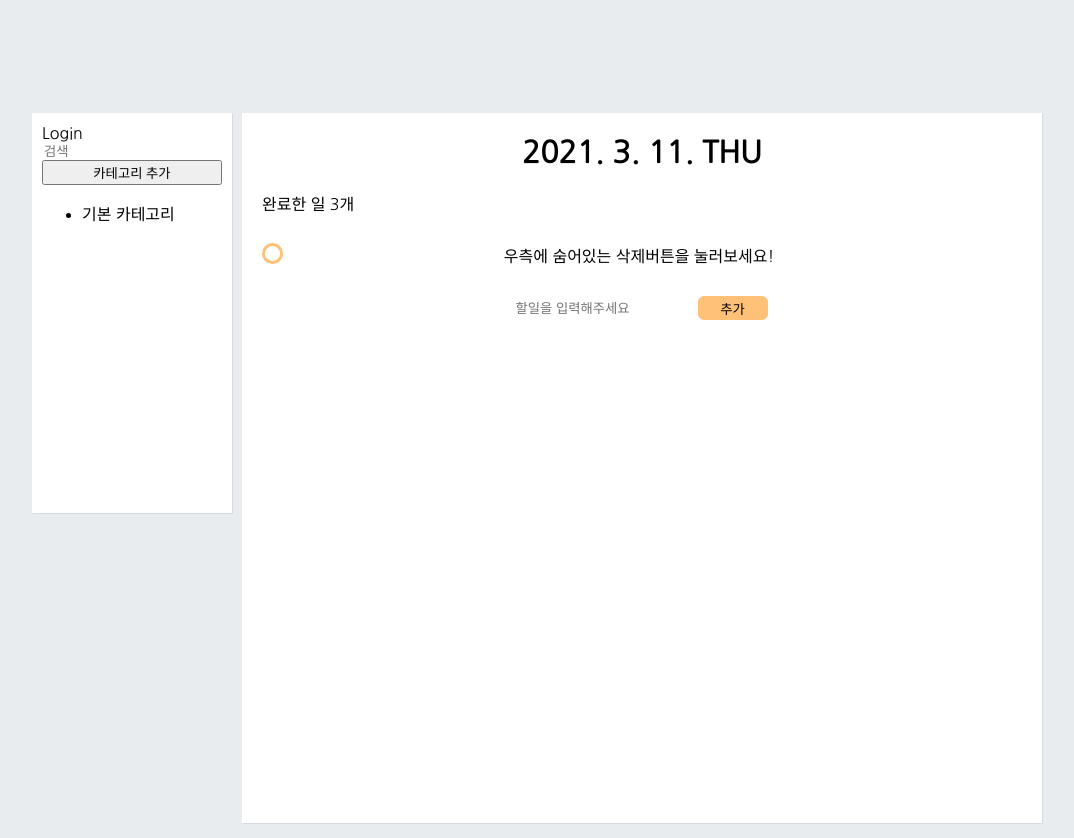
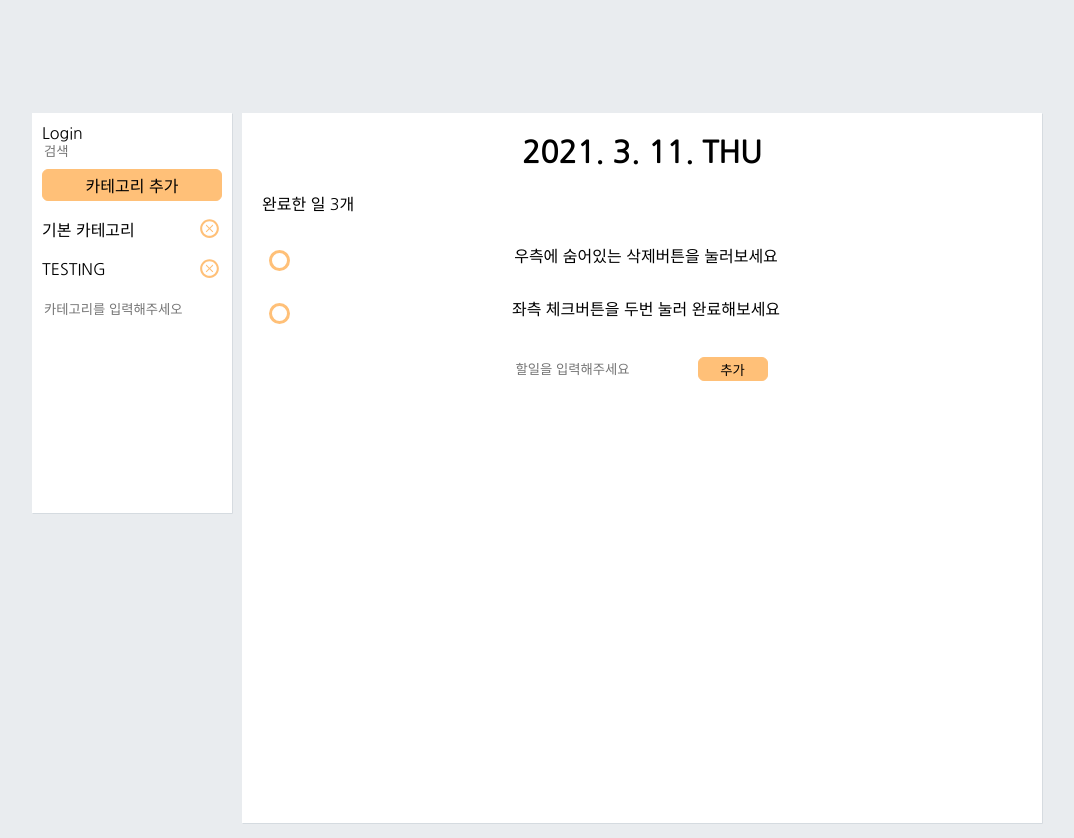
Before and after one commit to KAEN7/todo-list, a React (Create React App) app: page / in a window 1280 px wide. Shown: the whole page, without its empty margins (103-1177 px from the left). Built offline with nearby package versions, Linux system fonts and the light colour scheme.

Commit message:
카테고리 생성 및 삭제 기능 추가

```diff
--- a/src/App.js
+++ b/src/App.js
@@ -61,13 +61,30 @@ function App() {
   const [todos, setTodos] = useState([
     {
       id: 1,
-      text: "우측에 숨어있는 삭제버튼을 눌러보세요!",
+      text: "우측에 숨어있는 삭제버튼을 눌러보세요",
       done: false,
     },
+    {
+      id: 2,
+      text: '좌측 체크버튼을 두번 눌러 완료해보세요'
+    }
   ]);
 
-  // 기본 id값을 2로 줌 나중에 test todo 지우면서 같이 지울거임
-  const nextId = useRef(2);
+  // category의 id와 텍스트 상태관리
+  const [categorys, setCategorys] = useState([
+    {
+      id: 1,
+      text: '기본 카테고리'
+    },
+    {
+      id: 2,
+      text: 'TESTING'
+    },
+  ])
+
+  // 기본 id값을 3으로 줌 나중에 test todo 지우면서 같이 지울거임
+  const nextId = useRef(3);
+  const nextCategoryId = useRef(3);
 
   // input에서 값을 받아 새로운 todo를 만들때 사용되는 함수
   const onInsert = useCallback(
@@ -84,6 +101,17 @@ function App() {
     [todos]
   );
 
+  const onCateInsert = useCallback(
+    text => {
+      const cate = {
+        id: nextCategoryId.current,
+        text,
+      };
+      setCategorys(categorys.concat(cate));
+      nextCategoryId.current += 1;
+    }
+  )
+
   // 해당 todo를 삭제할때 사용되는 함수
   const onRemove = useCallback(
     (id) => {
@@ -91,6 +119,13 @@ function App() {
       // 삭제할 todo의 id를 파라미터로 받아와서 그 id가 아닌 다른 모든 id를 filter로 거른 후 setTodos시킴
     },
     [todos]
+  );
+
+  const onRemoveCategory = useCallback(
+    id => {
+      setCategorys(categorys.filter(item => item.id !== id));
+    },
+    [categorys]
   );
 
   // 해당 todo가 완료된 상태면 다른 배열로 옮겨주는 함수
@@ -105,8 +140,6 @@ function App() {
       } else {
         setTodos(todos.filter((todo) => todo.done !== done));
       }
-
-      console.log(id, done);
     },
     [todos]
   );
@@ -117,7 +150,7 @@ function App() {
       <Nav>
         <Login />
         <Search />
-        <Category />
+        <Category categorys={categorys} onRemoveCategory={onRemoveCategory} onCateInsert={onCateInsert} />
       </Nav>
       <Main>
         <Header />
--- a/src/components/Category.js
+++ b/src/components/Category.js
@@ -1,13 +1,65 @@
-import React from "react";
+import React, { useState, useCallback } from "react";
+import styled from "styled-components";
+import CategoryItem from "./CategoryItem";
 
-function Category() {
+const FormBlock = styled.form`
+  display: flex;
+  flex-direction: column;
+  margin-top: 9px;
+  button {
+    box-sizing: border-box;
+    width: 100%;
+    height: 32px;
+    border: 1px solid #ffc078;
+    border-radius: 6px;
+    background: #ffc078;
+    font-size: 16px;
+    cursor: pointer;
+    &:active {
+      border: none;
+      outline: none;
+    }
+  }
+  .categoryInput {
+    margin-top: 20px;
+  }
+`;
+
+function Category({ categorys, onCateInsert, onRemoveCategory }) {
+  const [value, setValue] = useState("");
+
+  const onSubmit = useCallback(
+    (e) => {
+      onCateInsert(value);
+      setValue("");
+      e.preventDefault();
+    },
+    [onCateInsert, value]
+  );
+
+  const onChange = useCallback((e) => {
+    setValue(e.target.value);
+  }, []);
+
   return (
-    <>
+    <FormBlock onSubmit={onSubmit}>
       <button>카테고리 추가</button>
-      <ul>
-        <li>기본 카테고리</li>
-      </ul>
-    </>
+      {categorys.map((item) => (
+        <CategoryItem
+          key={item.id}
+          id={item.id}
+          text={item.text}
+          onRemoveCategory={onRemoveCategory}
+        />
+      ))}
+      <input
+        className="categoryInput"
+        onChange={onChange}
+        value={value}
+        placeholder="카테고리를 입력해주세오"
+        autoFocus
+      />
+    </FormBlock>
   );
 }
 
--- /dev/null
+++ b/src/components/CategoryItem.js
@@ -0,0 +1,35 @@
+import React from "react";
+import styled from "styled-components";
+import { TiDeleteOutline } from "react-icons/ti";
+
+const ItemBlock = styled.div`
+  display: flex;
+  justify-content: space-between;
+  align-items: center;
+  margin-top: 15px;
+`;
+
+const Remove = styled.div`
+  color: white;
+  display: flex;
+  align-items: center;
+  font-size: 25px;
+  cursor: pointer;
+  color: #ffc078;
+  &:hover {
+    color: #ffc078;
+  }
+`;
+
+function CategoryItem({ key, id, text, onRemoveCategory }) {
+  return (
+    <ItemBlock>
+      <div>{text}</div>
+      <Remove onClick={() => onRemoveCategory(id)}>
+        <TiDeleteOutline />
+      </Remove>
+    </ItemBlock>
+  );
+}
+
+export default CategoryItem;
--- a/src/components/ListItem.js
+++ b/src/components/ListItem.js
@@ -22,8 +22,11 @@ const ListItemBlock = styled.div`
   .doneBox {
     border: 3px solid #ffc078;
     border-radius: 100%;
+    min-width: 15px;
+    min-height: 15px;
     width: 15px;
     height: 15px;
+    margin: 7px;
     cursor: pointer;
     &:hover {
       animation: ${slideup} 1.7s infinite;
```
